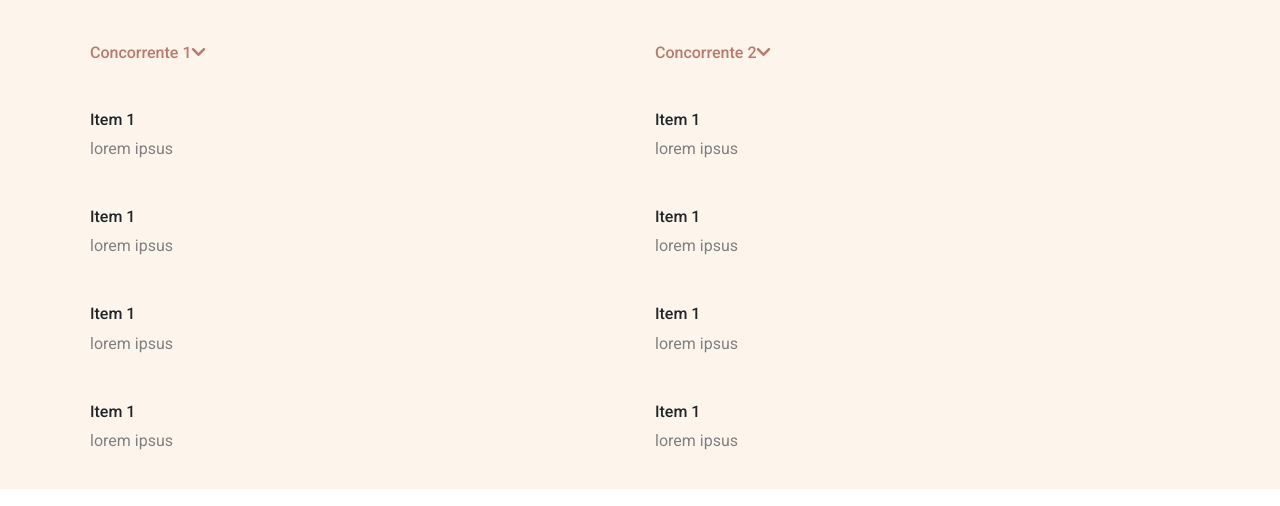
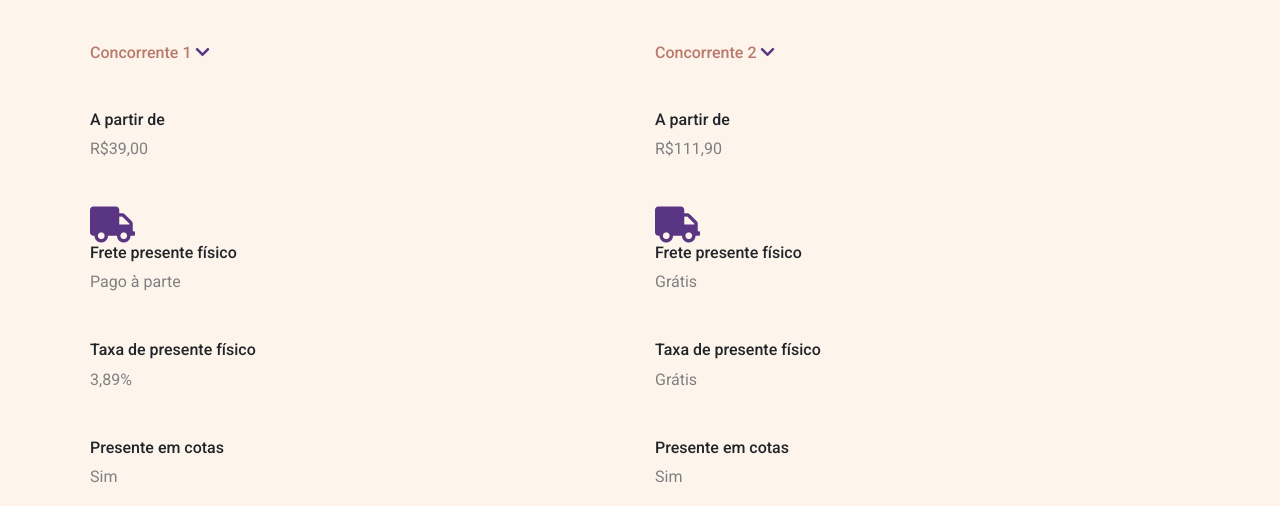
Before and after one commit to tmfreire/desafio-front-end, a plain HTML site: page index.html in a window 1280 px wide. Shown: the part 208-714 px from the top of the page. Drawn offline with nearby package versions, Linux system fonts and the light colour scheme; a web font is replaced by a local one.

Commit message:
infos nas grids

```diff
--- a/index.html
+++ b/index.html
@@ -31,59 +31,59 @@
 
       <div class="grid container concurrent">
         <div class="item">
-          <h3>Concorrente 1<i class="fas fa-chevron-down"></i></h3>
+          <h3>Concorrente 1 <i class="fas fa-chevron-down"></i></h3>
         </div>
         <div class="item">
-          <h3>Concorrente 2<i class="fas fa-chevron-down"></i></h3>
+          <h3>Concorrente 2 <i class="fas fa-chevron-down"></i></h3>
         </div>
       </div>
 
       <div class="grid container info">
         <div class="item">
-          <h4>Item 1</h4>
-          <p>lorem ipsus</p>
+          <h4>A partir de </h4>
+          <p>R$39,00</p>
           <!-- <img src="" alt=""> -->
         </div>
 
         <div class="item">
-          <h4>Item 1</h4>
-          <p>lorem ipsus</p>
+          <h4>A partir de</h4>
+          <p>R$111,90</p>
           <!-- <img src="" alt=""> -->
         </div>
 
         <div class="item">
-          <h4>Item 1</h4>
-          <p>lorem ipsus</p>
+          <i class="fas fa-truck icon"></i>
+          <h4>Frete presente físico</h4>
+          <p>Pago à parte</p>
+        </div>
+
+        <div class="item">
+          <i class="fas fa-truck icon"></i>
+          <h4>Frete presente físico</h4>
+          <p>Grátis</p>
+        </div>
+
+        <div class="item">
+          <h4>Taxa de presente físico</h4>
+          <p>3,89%</p>
           <!-- <img src="" alt=""> -->
         </div>
 
         <div class="item">
-          <h4>Item 1</h4>
-          <p>lorem ipsus</p>
+          <h4>Taxa de presente físico</h4>
+          <p>Grátis</p>
           <!-- <img src="" alt=""> -->
         </div>
 
         <div class="item">
-          <h4>Item 1</h4>
-          <p>lorem ipsus</p>
+          <h4>Presente em cotas</h4>
+          <p>Sim</p>
           <!-- <img src="" alt=""> -->
         </div>
 
         <div class="item">
-          <h4>Item 1</h4>
-          <p>lorem ipsus</p>
-          <!-- <img src="" alt=""> -->
-        </div>
-
-        <div class="item">
-          <h4>Item 1</h4>
-          <p>lorem ipsus</p>
-          <!-- <img src="" alt=""> -->
-        </div>
-
-        <div class="item">
-          <h4>Item 1</h4>
-          <p>lorem ipsus</p>
+          <h4>Presente em cotas</h4>
+          <p>Sim</p>
           <!-- <img src="" alt=""> -->
         </div>
 
--- a/style.css
+++ b/style.css
@@ -58,7 +58,10 @@ body {
 .subheader h2 {
   padding: 15px;
   font-size: 32px;
+}
 
+.subheader i {
+  color: #B97A6C;
 }
 
 .content {
@@ -92,6 +95,14 @@ body {
   font-size: 16px;
 }
 
+.grid .item i {
+  color: #593584;
+}
+
+.icon {
+  font-size: 36px;
+}
+
 .app-footer {
   background-color: var(--primary-color);
   padding: 10px;
```
